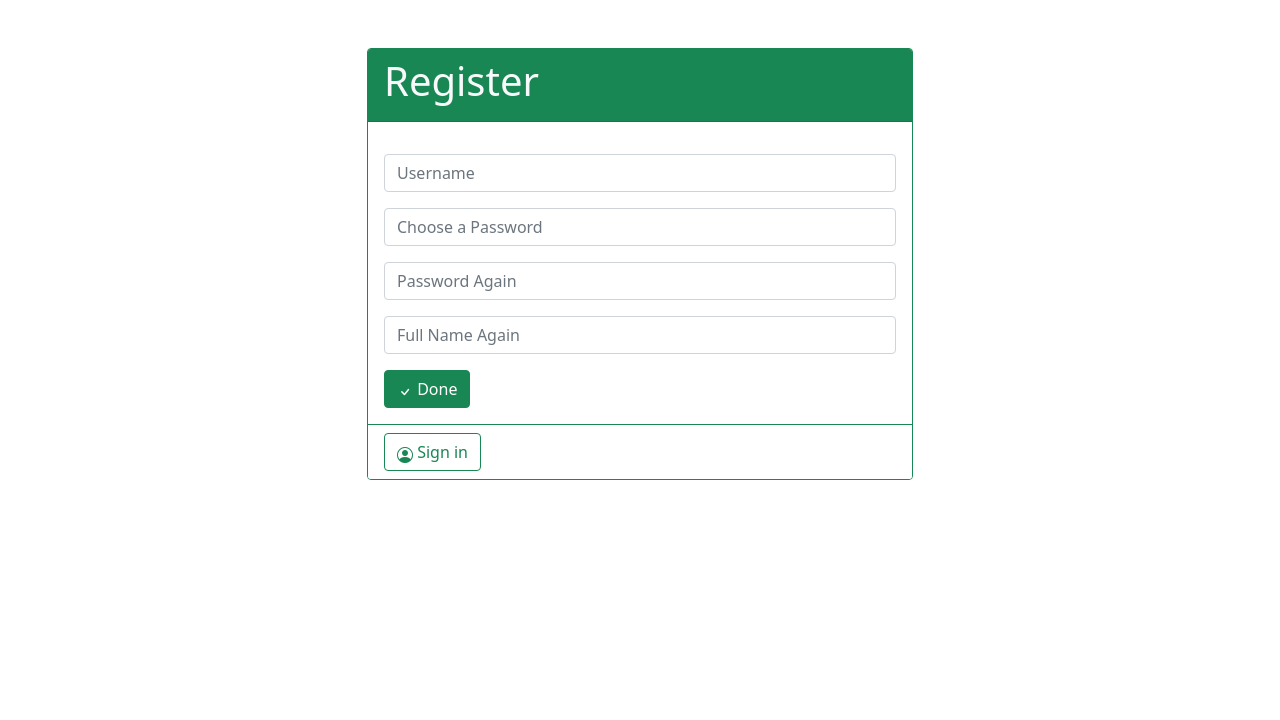
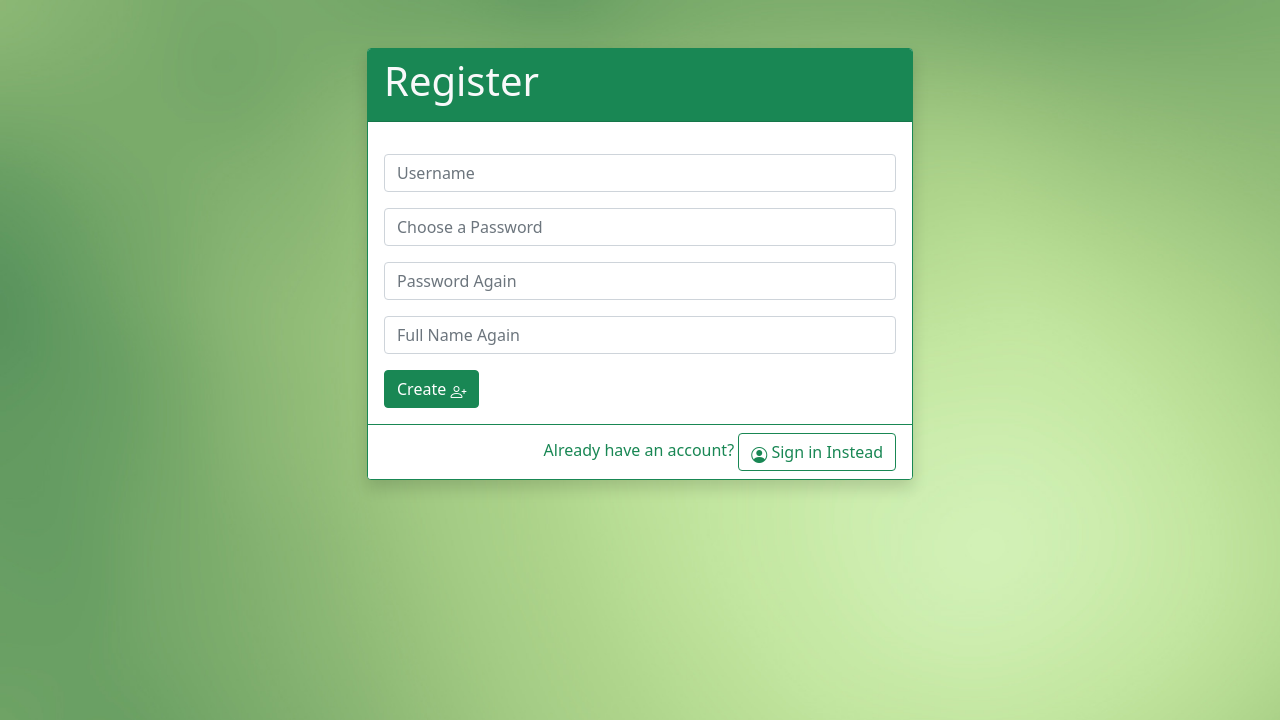
Before and after one commit to rallagas/crud-oop, a PHP site: page /register.php in a window 1280 px wide. Shown: the top 720 px of the page. Run offline with PHP 8.4, Linux system fonts and the light colour scheme; some web fonts are replaced.

Commit message:
Interface

```diff
--- a/css/custom_syle.css
+++ b/css/custom_style.css
@@ -21,3 +21,10 @@
    color: #198754;
    border-color: #198754;
 }
+
+body {
+    background-image: url('../images/bg-theme-3.jpg');
+    background-repeat: no-repeat;
+    background-size: 1980px 1080px;
+    background-position-y: 0 0 center;
+}
--- a/index.php
+++ b/index.php
@@ -5,7 +5,7 @@
    <div class="container">
        <div class="row pt-5">
            <div class="col-lg-4 col-md-12 col-sm-12">
-               <div class="card border-success">
+               <div class="card shadow">
                   <div class="card-header bg-success">
                       <h3 class="display-6 text-light">Login</h3>
                   </div>
--- a/register.php
+++ b/register.php
@@ -7,7 +7,7 @@
        <div class="row pt-5">
            <div class="col-lg-3"></div>
            <div class="col-lg-6 col-md-12 col-sm-12">
-               <div class="card border-success">
+               <div class="card shadow border-success">
                   <div class="card-header bg-success">
                       <h3 class="display-6 text-light">Register</h3>
                   </div>
@@ -87,12 +87,13 @@
                            <input type="text" name="name" value="<?php echo escape(Input::get('name')); ?>" placeholder="Full Name Again" class="form-control">
                        </div>
                        <input type="hidden" name="token" value="<?php echo Token::generate(); ?>" />
-                       <button type="submit" class="btn btn-success form-btn"> <i class="bi bi-check"></i> Done </button>
+                       <button type="submit" class="btn btn-success form-btn"> Create <i class="bi bi-person-plus"></i> </button>
                    </form>
                   </div>
                   <div class="card-footer border-success bg-white">
-                      <a href="index.php" class="btn btn-outline-success"> <i class="bi bi-person-circle"></i> Sign in</a>
-
+                        <div class="float-end">
+                      Already have an account? <a href="index.php" class="btn btn-outline-success"> <i class="bi bi-person-circle"></i> Sign in Instead</a>
+                      </div>
                   </div>
                </div>
            </div>
```
Also changed, not shown: images/bg-theme-2.jpg (added), images/bg-theme-3.jpg (added), images/bg-theme.png (added).
